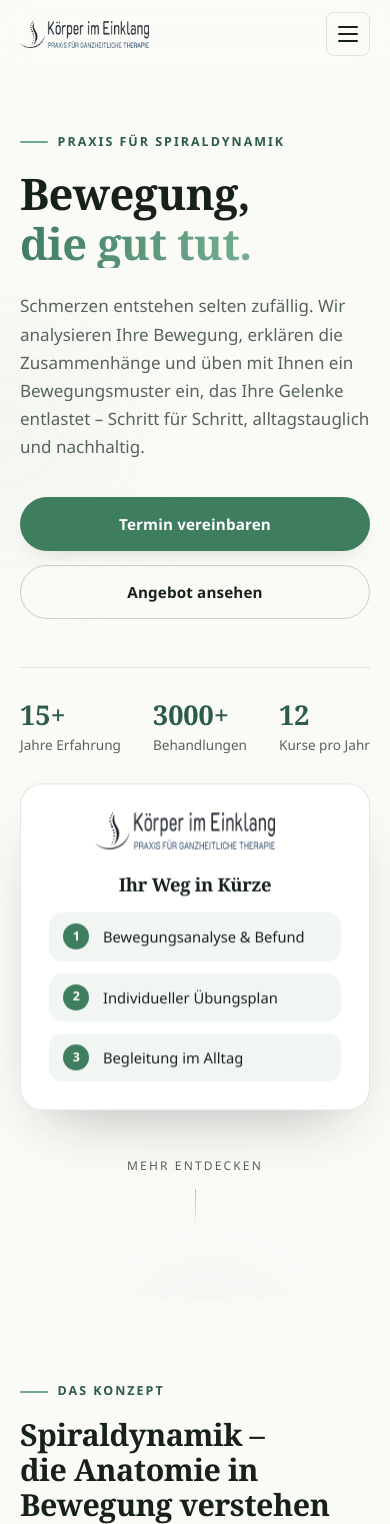
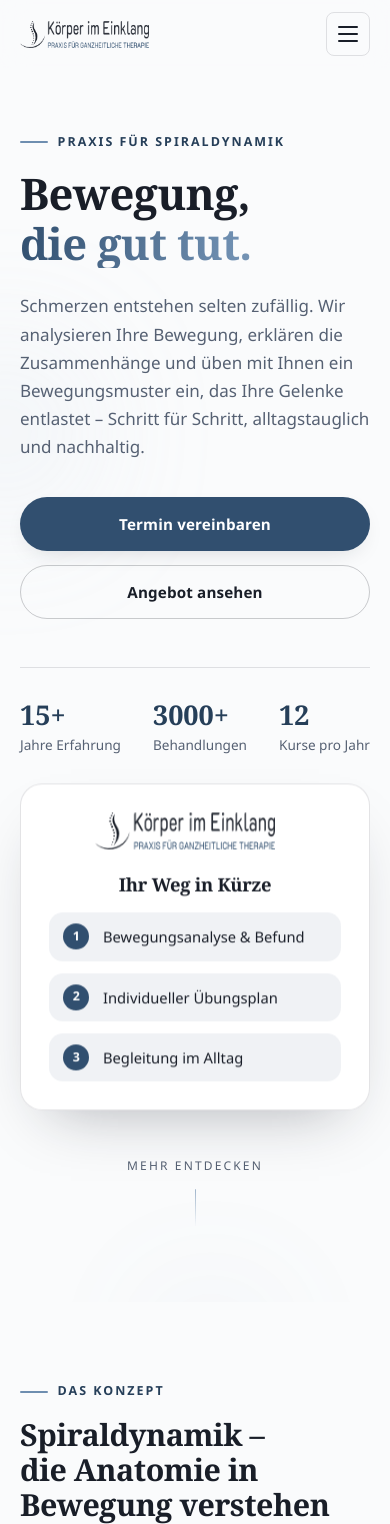
Before and after one commit to quakidu/Test, a Flask app: page / in a window 390 px wide. Shown: the top 1524 px of the page. Run offline with Flask 3, Linux system fonts and the light colour scheme.

Commit message:
Farbpalette aus dem Logo ableiten
Die bisherige grüne Leitfarbe wird durch das Blau des Logos ersetzt.

- --blue-600 (#314F6F) entspricht der Unterzeile des Logos und ist die neue
  Akzentfarbe, --ink-900 (#191E28) der Schriftfarbe; die übrigen Stufen der
  Skala sind daraus abgeleitet
- Tokens umbenannt: --green-* zu --blue-*, --sand-* zu --neutral-*
- dunkles Farbschema auf blaustichige Dunkeltöne umgestellt
- theme-color im Head und die Abdunklung hinter dem mobilen Menü angepasst
- Badge "Kurs" jetzt als Kontur statt als zweite Füllung: in einer
  einfarbigen Palette waren beide Badge-Arten kaum zu unterscheiden

Alle Text-Hintergrund-Kombinationen wurden nachgerechnet und liegen
zwischen 5.5:1 und 16.1:1, also über der Anforderung von 4.5:1.

Co-Authored-By: Claude Opus 5 <noreply@anthropic.com>
Claude-Session: https://claude.ai/code/session_016bktzD7wvVFbPgfukFHEY5

```diff
--- a/static/css/style.css
+++ b/static/css/style.css
@@ -14,40 +14,44 @@
 
 /* ── 1. Design-Tokens ─────────────────────────────────────────────────── */
 :root {
-  /* Dezentes Grün als Leitfarbe */
-  --green-50:  #F1F6F2;
-  --green-100: #DFEAE2;
-  --green-200: #C3D8C9;
-  --green-300: #9CBFA7;
-  --green-400: #6FA98A;
-  --green-500: #4F8E6C;
-  --green-600: #3F7D5F;
-  --green-700: #2C5C46;
-  --green-800: #1F4333;
+  /*
+   * Leitfarbe ist das Blau aus dem Logo (--blue-600 = #314F6F, die Farbe
+   * der Unterzeile). --ink-900 entspricht der Schriftfarbe des Logos.
+   * Die übrigen Stufen sind daraus abgeleitet.
+   */
+  --blue-50:  #F2F5F9;
+  --blue-100: #E0E8F1;
+  --blue-200: #C3D2E2;
+  --blue-300: #9BB2CB;
+  --blue-400: #6E8EB0;
+  --blue-500: #4A6C91;
+  --blue-600: #314F6F;
+  --blue-700: #263F59;
+  --blue-800: #1B2D40;
 
-  --sand-50: #FAFAF7;
-  --sand-100: #F3F3EE;
+  --neutral-50:  #FAFBFC;
+  --neutral-100: #F2F4F7;
 
-  --ink-900: #16211B;
-  --ink-700: #2B3A32;
-  --ink-500: #55645C;
-  --ink-300: #8A968F;
+  --ink-900: #191E28;
+  --ink-700: #2E3644;
+  --ink-500: #566173;
+  --ink-300: #8A94A5;
 
-  --bg:            var(--sand-50);
+  --bg:            var(--neutral-50);
   --bg-elevated:   #FFFFFF;
-  --bg-tinted:     var(--green-50);
+  --bg-tinted:     var(--blue-50);
   --text:          var(--ink-900);
   --text-muted:    var(--ink-500);
-  --border:        rgba(28, 55, 42, 0.12);
-  --border-strong: rgba(28, 55, 42, 0.22);
-  --accent:        var(--green-600);
-  --accent-soft:   var(--green-400);
-  --accent-ink:    var(--green-700);
+  --border:        rgba(25, 30, 40, 0.12);
+  --border-strong: rgba(25, 30, 40, 0.22);
+  --accent:        var(--blue-600);
+  --accent-soft:   var(--blue-400);
+  --accent-ink:    var(--blue-700);
   --on-accent:     #FFFFFF;
 
-  --shadow-sm: 0 1px 2px rgba(22, 33, 27, 0.05);
-  --shadow-md: 0 8px 24px -12px rgba(22, 33, 27, 0.22);
-  --shadow-lg: 0 28px 60px -30px rgba(22, 33, 27, 0.35);
+  --shadow-sm: 0 1px 2px rgba(25, 30, 40, 0.05);
+  --shadow-md: 0 8px 24px -12px rgba(25, 30, 40, 0.22);
+  --shadow-lg: 0 28px 60px -30px rgba(25, 30, 40, 0.35);
 
   --radius-sm: 8px;
   --radius-md: 14px;
@@ -136,7 +140,7 @@ button { font: inherit; color: inherit; }
 }
 
 ::selection {
-  background: var(--green-200);
+  background: var(--blue-200);
   color: var(--ink-900);
 }
 
@@ -434,19 +438,19 @@ button { font: inherit; color: inherit; }
 .blob--1 {
   width: 46vw; height: 46vw; max-width: 620px; max-height: 620px;
   top: -8%; right: -6%;
-  background: radial-gradient(circle at 30% 30%, var(--green-300), transparent 70%);
+  background: radial-gradient(circle at 30% 30%, var(--blue-300), transparent 70%);
   animation: drift 22s var(--ease) infinite alternate;
 }
 .blob--2 {
   width: 34vw; height: 34vw; max-width: 460px; max-height: 460px;
   top: 34%; left: -8%;
-  background: radial-gradient(circle at 60% 40%, var(--green-200), transparent 70%);
+  background: radial-gradient(circle at 60% 40%, var(--blue-200), transparent 70%);
   animation: drift 28s var(--ease) infinite alternate-reverse;
 }
 .blob--3 {
   width: 26vw; height: 26vw; max-width: 360px; max-height: 360px;
   bottom: 2%; left: 42%;
-  background: radial-gradient(circle at 50% 50%, var(--green-400), transparent 72%);
+  background: radial-gradient(circle at 50% 50%, var(--blue-400), transparent 72%);
   opacity: 0.28;
   animation: drift 34s var(--ease) infinite alternate;
 }
@@ -464,7 +468,7 @@ button { font: inherit; color: inherit; }
 }
 .hero__title-line { display: block; }
 .hero__title-line--accent {
-  background: linear-gradient(100deg, var(--accent) 0%, var(--accent-soft) 60%, var(--green-300) 100%);
+  background: linear-gradient(100deg, var(--accent) 0%, var(--accent-soft) 60%, var(--blue-300) 100%);
   -webkit-background-clip: text;
   background-clip: text;
   color: transparent;
--- a/templates/base.html
+++ b/templates/base.html
@@ -5,7 +5,7 @@
   <meta name="viewport" content="width=device-width, initial-scale=1">
   <title>{% block title %}{{ t('meta.title') }}{% endblock %}</title>
   <meta name="description" content="{{ t('meta.description') }}">
-  <meta name="theme-color" content="#3F7D5F">
+  <meta name="theme-color" content="#314F6F">
 
   <meta property="og:type" content="website">
   <meta property="og:title" content="{{ t('meta.title') }}">
```
Also changed, not shown: other parts of static/css/style.css (+18 -13 lines), README.md.
